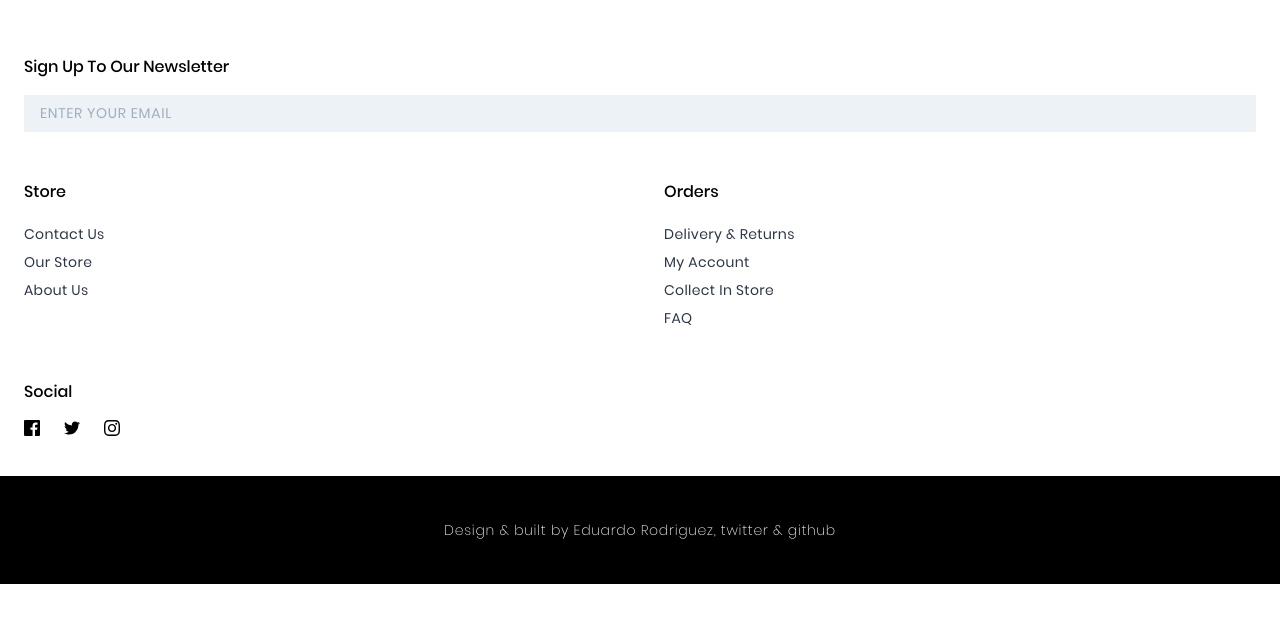
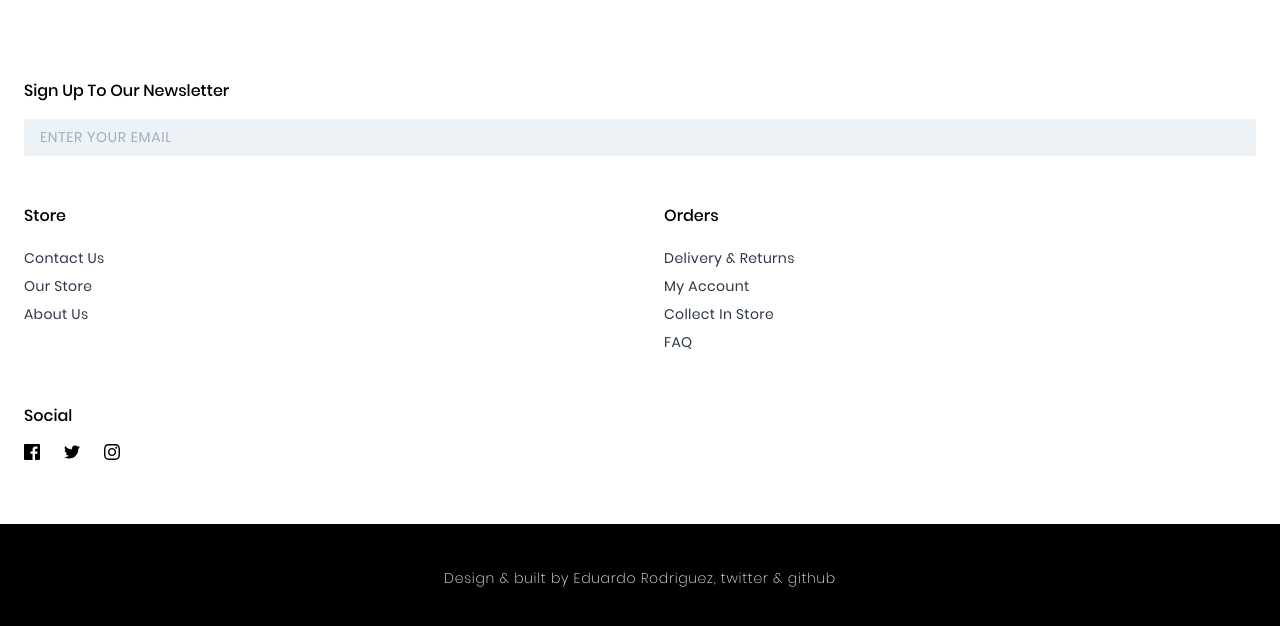
Before and after one commit to eduamdev/shoecase, a React (Create React App) app: page /not-found in a window 1280 px wide. Shown: the part 907-1533 px from the top of the page. Before the commit the page ends 1491 px from the top, so only its background shows below. Built offline with nearby package versions, Linux system fonts and the light colour scheme.

Commit message:
few footer changes

```diff
--- a/src/components/footer.js
+++ b/src/components/footer.js
@@ -5,16 +5,19 @@ import { ReactComponent as SvgInstagram } from '../icons/instagram.svg';
 
 const Footer = () => {
   return (
-    <footer className=''>
-      <section className='w-full p-6'>
-        <p className='capitalize font-medium mb-4'>Sign Up to Our Newsletter</p>
+    <footer>
+      <section className='py-6'>
+        <article className='w-full p-6'>
+          <p className='capitalize font-medium mb-4'>
+            Sign Up to Our Newsletter
+          </p>
           <input
             className='w-full px-4 py-2 bg-gray-200 border-none outline-none text-sm tracking-wider'
             placeholder='ENTER YOUR EMAIL'
             type='text'
           />
-      </section>
-      <section className='inline-block align-top w-1/2 p-6'>
+        </article>
+        <article className='inline-block align-top w-1/2 p-6'>
           <p className='capitalize font-medium font-sm mb-4'>store</p>
           <p className='text-sm tracking-wide leading-loose text-gray-800 capitalize leading-loose'>
             contact us
@@ -25,8 +28,8 @@ const Footer = () => {
           <p className='text-sm tracking-wide leading-loose text-gray-800 capitalize leading-loose'>
             about us
           </p>
-      </section>
-      <section className='inline-block align-top w-1/2 p-6'>
+        </article>
+        <article className='inline-block align-top w-1/2 p-6'>
           <p className='capitalize font-medium font-sm mb-4'>orders</p>
           <p className='text-sm tracking-wide leading-loose text-gray-800 capitalize leading-loose'>
             delivery & returns
@@ -40,15 +43,17 @@ const Footer = () => {
           <p className='text-sm tracking-wide leading-loose text-gray-800 uppercase leading-loose'>
             faq
           </p>
-      </section>
-      <section className='w-full p-6'>
+        </article>
+        <article className='w-full p-6'>
           <p className='capitalize font-medium font-sm mb-4'>social</p>
           <div className='flex mb-4'>
             <SvgFacebook className='h-4 w-4 mr-6'></SvgFacebook>
             <SvgTwitter className='h-4 w-4 mr-6'></SvgTwitter>
             <SvgInstagram className='h-4 w-4'></SvgInstagram>
           </div>
+        </article>
       </section>
+
       <section className='bg-black px-6 py-10'>
         <p className='text-gray-200 text-sm tracking-wider font-thin text-center leading-loose'>
           Design & built by Eduardo Rodriguez, twitter & github
```
Lines whose indentation alone changed are shown as unchanged.
